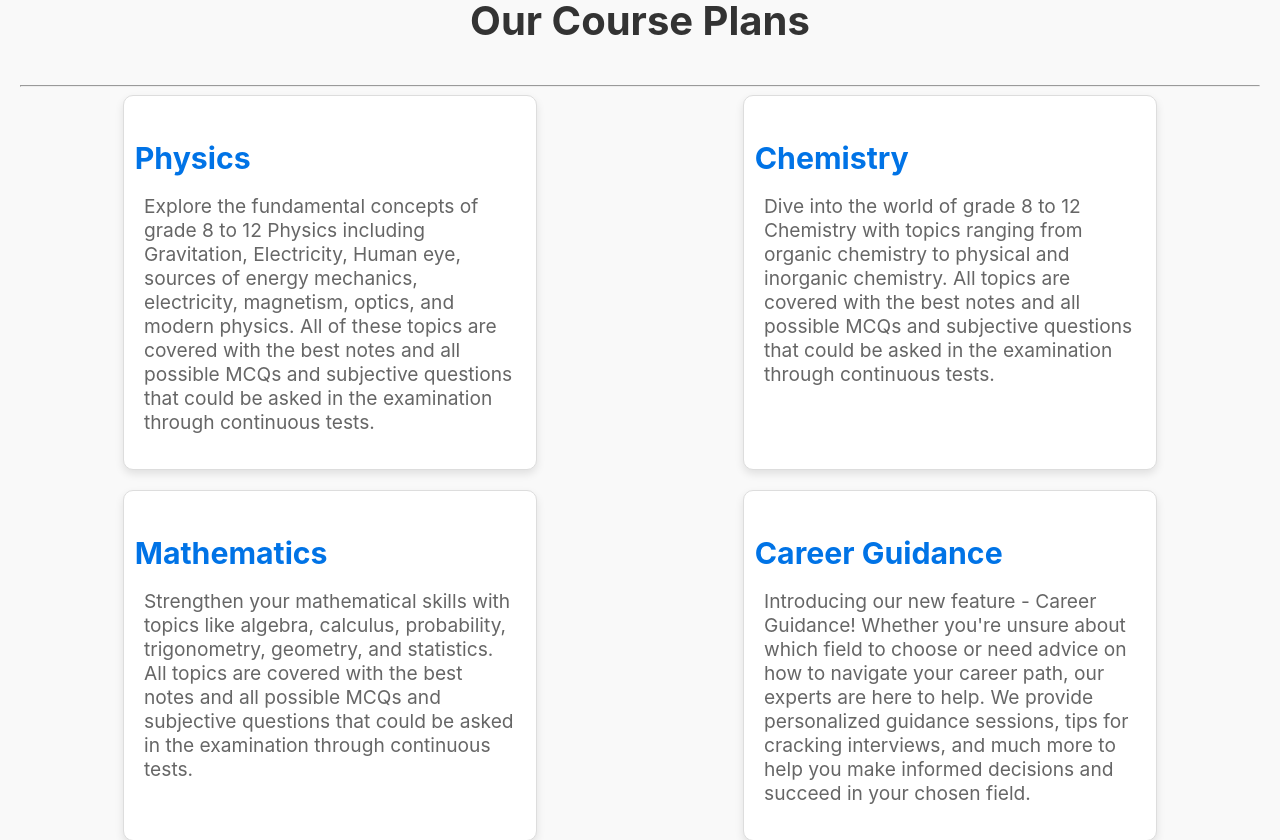
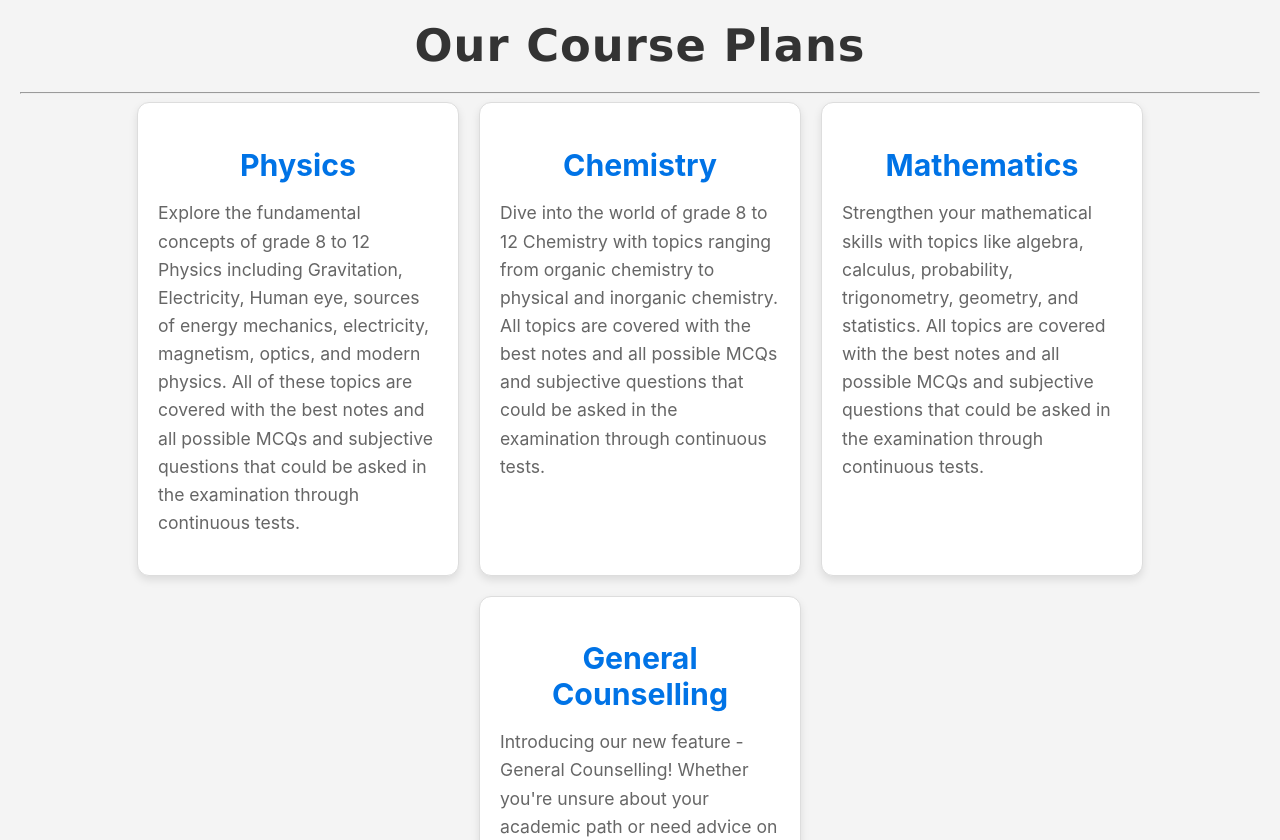
Before and after one commit to vm5/prodigypeak, a React (Create React App) app: page / in a window 1280 px wide. Shown: the part 3220-4060 px from the top of the page. Built offline with nearby package versions, Linux system fonts and the light colour scheme.

Commit message:
Update courses.jsx

```diff
--- a/src/courses.jsx
+++ b/src/courses.jsx
@@ -28,11 +28,11 @@ const CoursePlansPage = () => {
           </CourseDescription>
         </Course>
 
-        {/* New Career Guidance Section */}
+        {/* Updated Section */}
         <Course>
-          <CourseTitle>Career Guidance</CourseTitle>
+          <CourseTitle>General Counselling</CourseTitle>
           <CourseDescription>
-            Introducing our new feature - Career Guidance! Whether you're unsure about which field to choose or need advice on how to navigate your career path, our experts are here to help. We provide personalized guidance sessions, tips for cracking interviews, and much more to help you make informed decisions and succeed in your chosen field.
+            Introducing our new feature - General Counselling! Whether you're unsure about your academic path or need advice on personal development, our experts are here to help. We provide personalized counselling sessions, strategies for academic success, and much more to support you in making informed decisions and achieving your goals.
           </CourseDescription>
         </Course>
       </Courses>
@@ -40,7 +40,7 @@ const CoursePlansPage = () => {
   );
 };
 
-// Animation for the courses
+// Animation for fading in
 const fadeIn = keyframes`
   0% {
     opacity: 0;
@@ -52,7 +52,7 @@ const fadeIn = keyframes`
   }
 `;
 
-// Animation for the course titles
+// Animation for pulsing effect on course titles
 const pulse = keyframes`
   0% {
     transform: scale(1);
@@ -66,40 +66,42 @@ const pulse = keyframes`
 `;
 
 const Container = styled.div`
-  padding: 20px;
-  background-color: #f9f9f9;
-  min-height: auto;
+  padding: 40px 20px;
+  background-color: #f4f4f4;
+  min-height: 100vh;
   animation: ${fadeIn} 1s ease-in-out;
 `;
 
 const Title = styled.h1`
   text-align: center;
-  margin-bottom: 40px;
-  font-size: 2.5rem;
+  font-size: 2.8rem;
   color: #333;
+  margin-bottom: 20px;
+  font-family: 'Verdana';
+  letter-spacing: 1px;
 `;
 
 const Courses = styled.div`
   display: flex;
-  justify-content: space-around;
   flex-wrap: wrap;
+  justify-content: center;
+  gap: 20px;
   animation: ${fadeIn} 1s ease-in-out;
 `;
 
 const Course = styled.div`
   background-color: #fff;
   border: 1px solid #ddd;
-  border-radius: 10px;
+  border-radius: 12px;
   padding: 20px;
-  width: 30%;
+  width: 280px;
   box-shadow: 0 4px 8px rgba(0, 0, 0, 0.1);
-  margin-bottom: 20px;
+  transition: transform 0.3s ease-in-out, box-shadow 0.3s ease-in-out;
   animation: ${fadeIn} 1.2s ease-in-out;
 
   &:hover {
     transform: translateY(-10px);
     box-shadow: 0 8px 16px rgba(0, 0, 0, 0.2);
-    transition: all 0.3s ease-in-out;
   }
 
   @media (max-width: 768px) {
@@ -112,20 +114,19 @@ const CourseTitle = styled.h2`
   font-size: 1.8rem;
   color: #0073e6;
   margin-bottom: 10px;
-  justify-content: center;
-  align-items: center;
   animation: ${pulse} 2s infinite;
+  text-align: center;
+
 
   &:hover {
     color: #005bb5;
-    transition: color 0.3s ease-in-out;
   }
 `;
 
 const CourseDescription = styled.p`
-  font-size: 1.2rem;
+  font-size: 1.1rem;
   color: #666;
-  margin-bottom: 15px;
+  line-height: 1.6;
 `;
 
 export default CoursePlansPage;
```
